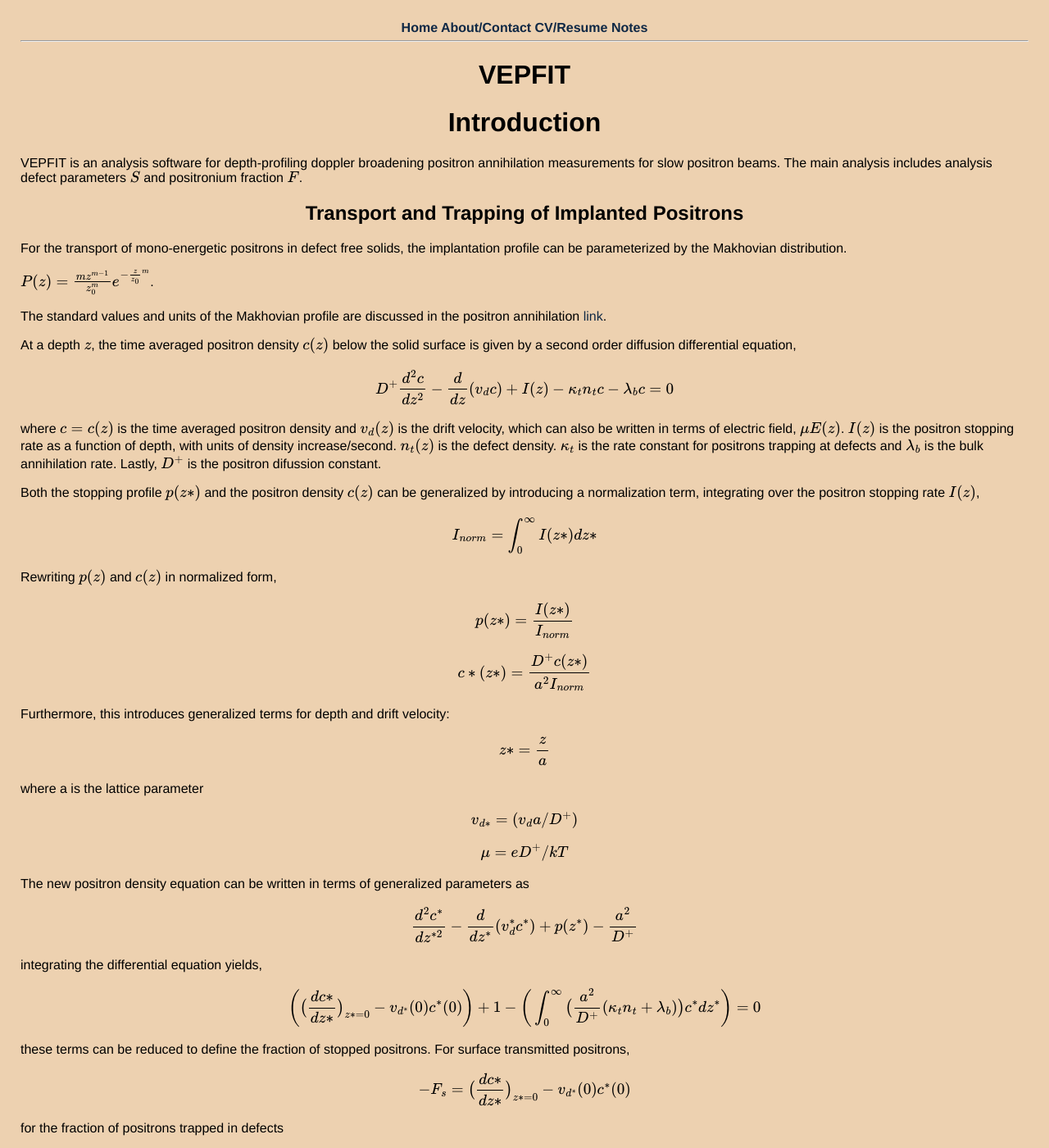
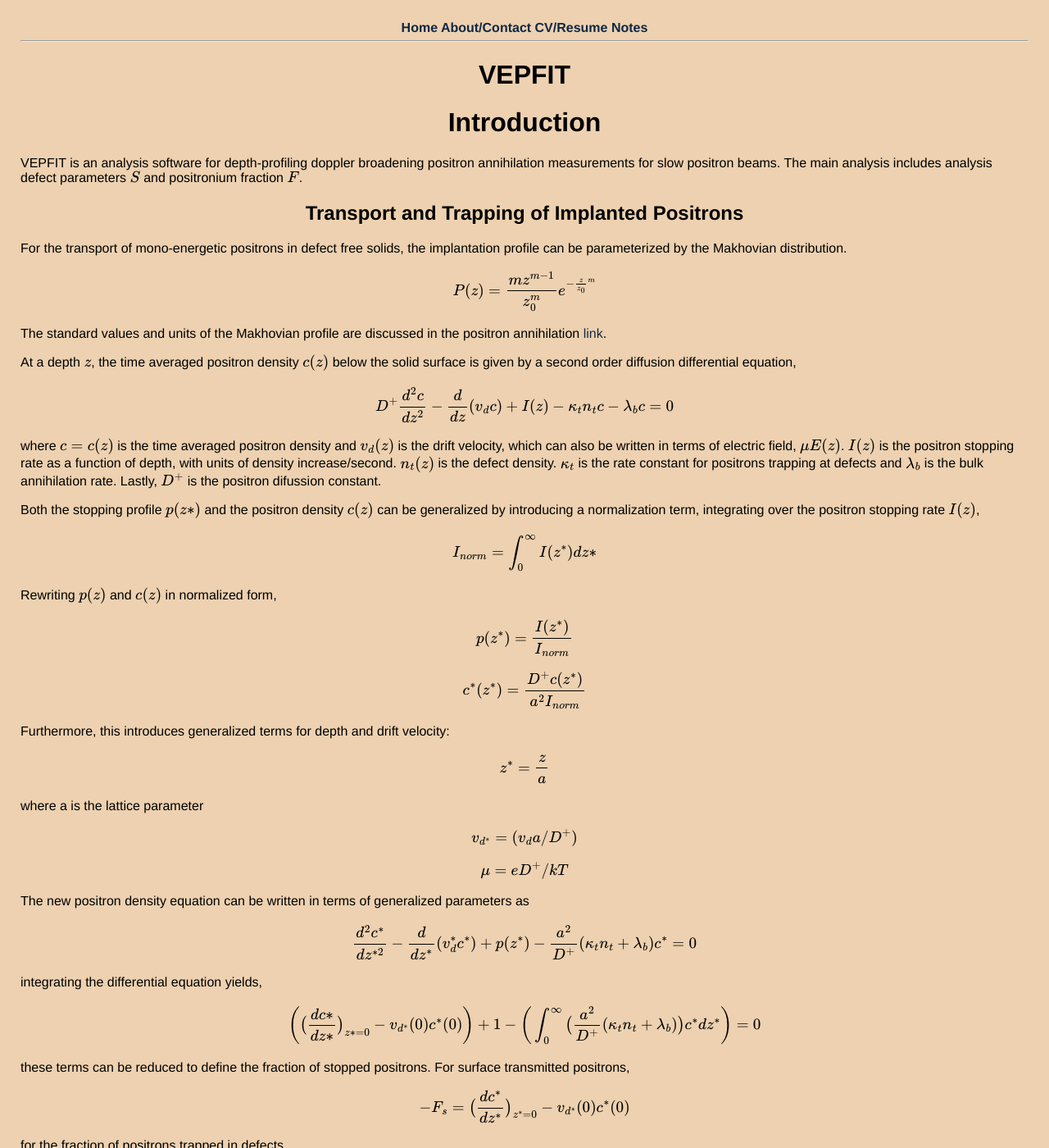
Before and after one commit to thaihangchung7/thaihangchung7.github.io, a Jekyll site: the page built from _notes/vepfit.md, in a window 1280 px wide and 1400 px high. Shown: the whole window at 82% size. Built offline with Jekyll 4.4.1, drawn with Linux system fonts in a browser that asks for light colours; formulas are drawn with MathJax 3; some of the changed text lies outside the part shown.

Commit message:
expanding on numerical solutions

```diff
--- a/_notes/vepfit.md
+++ b/_notes/vepfit.md
@@ -12,7 +12,7 @@
 
 For the transport of mono-energetic positrons in defect free solids, the implantation profile can be parameterized by the Makhovian distribution.
 
-$$ P(z) = \frac{m z^{m-1}}{z_{0}^{m}} e^{-\frac{z}{z_{0}}^m}$$.
+$$ P(z) = \frac{m z^{m-1}}{z_{0}^{m}} e^{-\frac{z}{z_{0}}^m}$$
 
 The standard values and units of the Makhovian profile are discussed in the positron annihilation [link](/notes/PositronAS.html#PositronImplantationProfile).
 
@@ -24,27 +24,27 @@
 
 Both the stopping profile $$p(z*)$$ and the positron density $$c(z)$$ can be generalized by introducing a normalization term, integrating over the positron stopping rate $$I(z)$$,
 
-$$ I_{norm} = \int_{0}^{\infty} I(z*) dz* $$
+$$ I_{norm} = \int_{0}^{\infty} I(z^{*}) dz* $$
 
 Rewriting $$p(z)$$ and $$c(z)$$ in normalized form,
 
-$$p(z*) = \frac{I(z*)}{I_{norm}}$$
+$$p(z^{*}) = \frac{I(z^{*})}{I_{norm}}$$
 
-$$c*(z*) = \frac{D^{+} c(z*)}{a^{2} I_{norm}}$$
+$$c^{*}(z^{*}) = \frac{D^{+} c(z^{*})}{a^{2} I_{norm}}$$
 
 Furthermore, this introduces generalized terms for depth and drift velocity:
 
-$$ z* = \frac{z}{a}$$
+$$ z^{*} = \frac{z}{a}$$
 
 where a is the lattice parameter
 
-$$ v_{d*} = (v_{d} a / D^{+})$$
+$$ v_{d^{*}} = (v_{d} a / D^{+})$$
 
 $$\mu = e D^{+}/kT$$
 
 The new positron density equation can be written in terms of generalized parameters as
 
-$$ \frac{d^{2} c^{*}}{dz^{*2}} - \frac{d}{dz^{*}} (v_{d}^{*} c^{*}) + p(z^{*}) - \frac{a^{2}}{D^{+}}$$
+$$ \frac{d^{2} c^{*}}{dz^{*2}} - \frac{d}{dz^{*}} (v_{d}^{*} c^{*}) + p(z^{*}) - \frac{a^{2}}{D^{+}} (\kappa_{t} n_{t} + \lambda_{b}) c^{*} = 0$$
 
 integrating the differential equation yields,
 
@@ -52,7 +52,7 @@
 
 these terms can be reduced to define the fraction of stopped positrons. For surface transmitted positrons,
 
-$$ -F_{s} = \big( \frac{dc*}{dz*} \big)_{z*=0} - v_{d^{*}}(0) c^{*}(0)$$
+$$ -F_{s} = \big( \frac{dc^{*}}{dz^{*}} \big)_{z^{*}=0} - v_{d^{*}}(0) c^{*}(0)$$
 
 for the fraction of positrons trapped in defects
 
```
Also changed, not shown: other parts of _notes/vepfit.md (+3 -0 lines).
